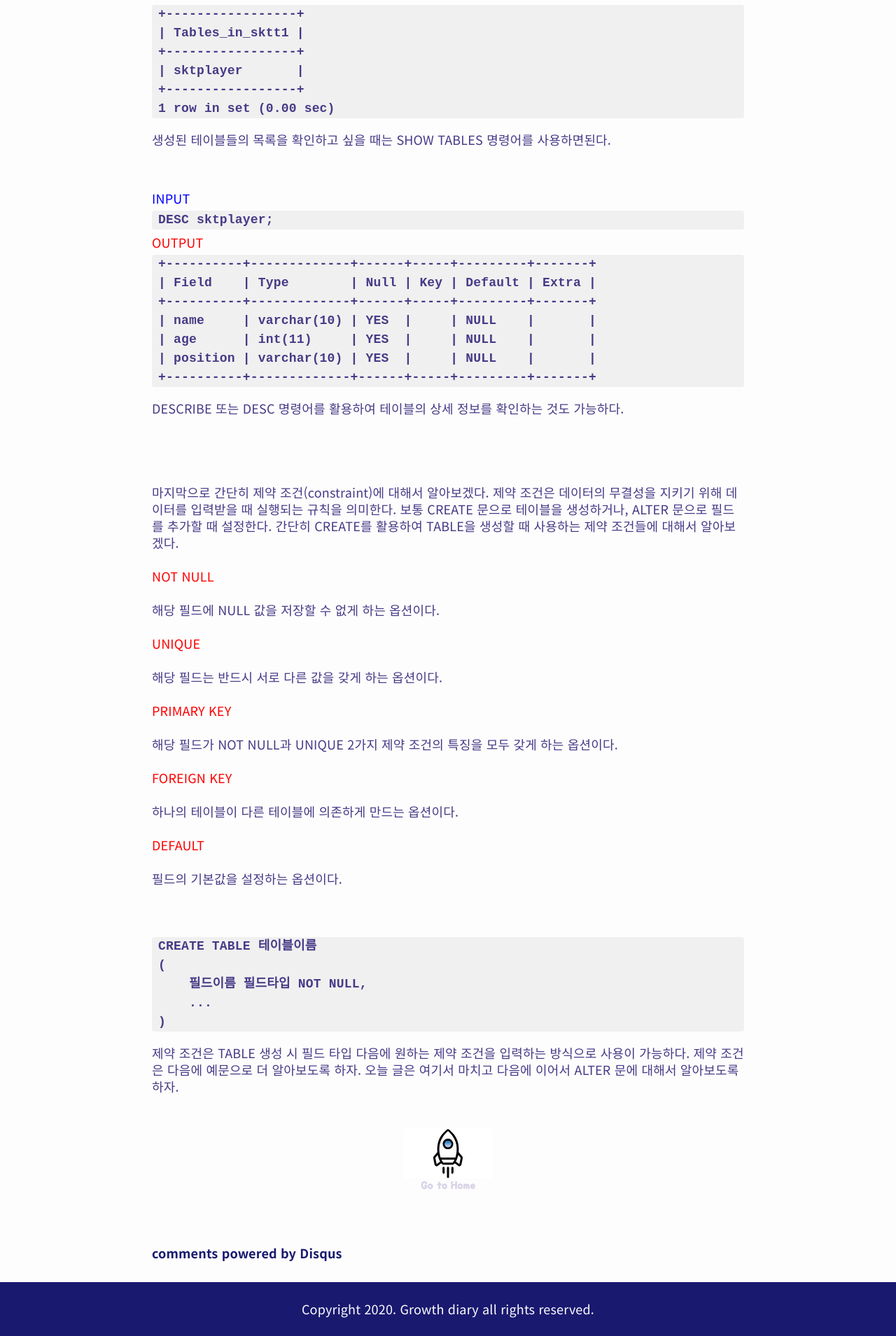
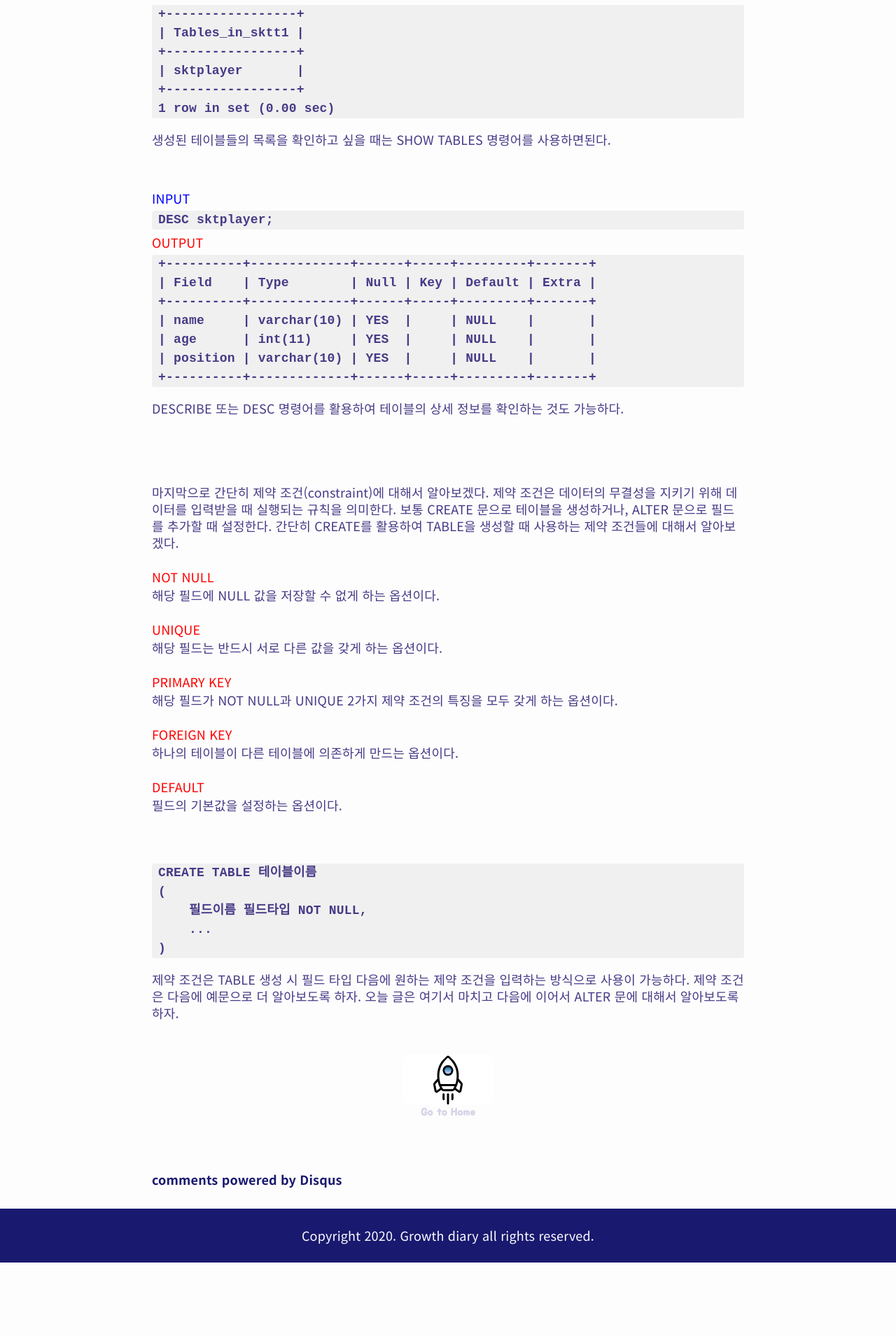
Before and after one commit to sinsaonee/growth-hacker1, a Jekyll site: the page built from _posts/2019-12-29-SQL-데이터분석#3.md, in a window 1280 px wide. Shown: the part 2337-4246 px from the top of the page at 70% size. Built offline with Jekyll 4.4.1, drawn with Linux system fonts in a browser that asks for light colours; comment, search, counter and statistics services are not loaded; after the commit the page ends 4141 px from its top, so only the background shows below that.

Commit message:
Update 2019-12-29-SQL-데이터분석#3.md

```diff
--- a/_posts/2019-12-29-SQL-데이터분석#3.md
+++ b/_posts/2019-12-29-SQL-데이터분석#3.md
@@ -131,15 +131,15 @@
 
 마지막으로 간단히 제약 조건(constraint)에 대해서 알아보겠다. 제약 조건은 데이터의 무결성을 지키기 위해 데이터를 입력받을 때 실행되는 규칙을 의미한다. 보통 CREATE 문으로 테이블을 생성하거나, ALTER 문으로 필드를 추가할 때 설정한다. 간단히 CREATE를 활용하여 TABLE을 생성할 때 사용하는 제약 조건들에 대해서 알아보겠다.
 
-<p style="color:red">NOT NULL</p>해당 필드에 NULL 값을 저장할 수 없게 하는 옵션이다.
+<red style="color:red">NOT NULL</red>해당 필드에 NULL 값을 저장할 수 없게 하는 옵션이다.
 
-<p style="color:red">UNIQUE</p>해당 필드는 반드시 서로 다른 값을 갖게 하는 옵션이다.
+<red style="color:red">UNIQUE</red>해당 필드는 반드시 서로 다른 값을 갖게 하는 옵션이다.
 
-<p style="color:red">PRIMARY KEY</p>해당 필드가 NOT NULL과 UNIQUE  2가지 제약 조건의 특징을 모두 갖게 하는 옵션이다.
+<red style="color:red">PRIMARY KEY</red>해당 필드가 NOT NULL과 UNIQUE  2가지 제약 조건의 특징을 모두 갖게 하는 옵션이다.
 
-<p style="color:red">FOREIGN KEY</p>하나의 테이블이 다른 테이블에 의존하게 만드는 옵션이다.
+<red style="color:red">FOREIGN KEY</red>하나의 테이블이 다른 테이블에 의존하게 만드는 옵션이다.
 
-<p style="color:red">DEFAULT</p>필드의 기본값을 설정하는 옵션이다.
+<red style="color:red">DEFAULT</red>필드의 기본값을 설정하는 옵션이다.
 
 <br>
 
```
